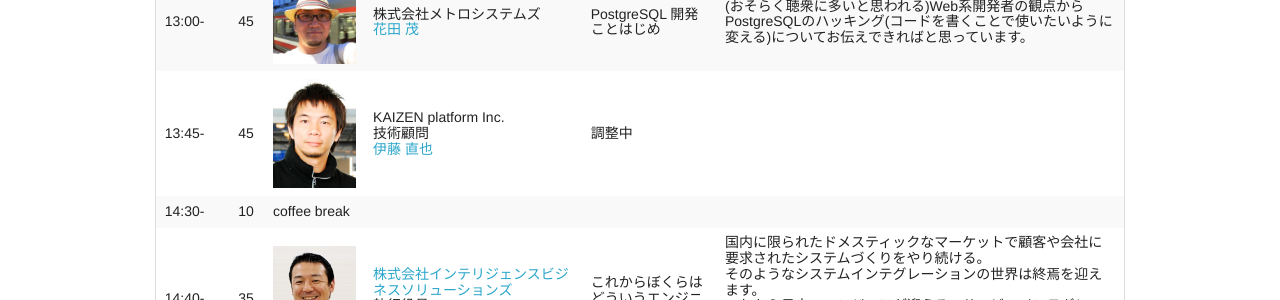
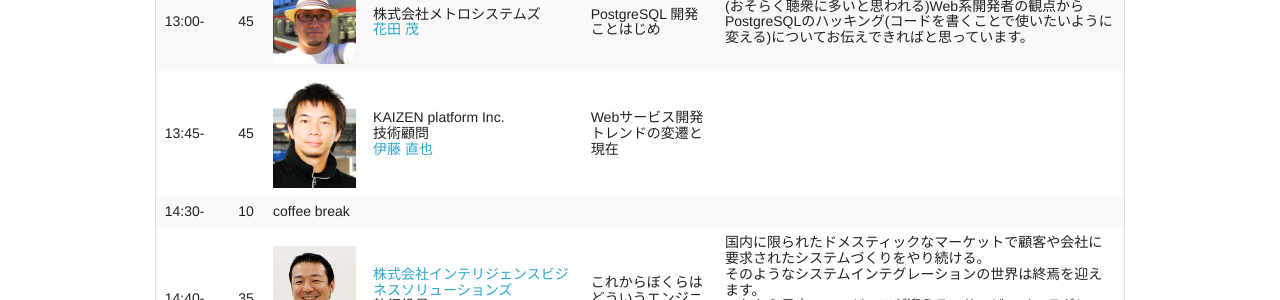
Before and after one commit to hackers-champloo/hackers-champloo.github.io, a Jekyll site: the page built from program.md, in a window 1280 px wide. Shown: the part 1149-1449 px from the top of the page. Built offline with Jekyll 4.4.1, drawn with Linux system fonts in a browser that asks for light colours; Markdown is read by kramdown in place of the engine named in the settings.

Commit message:
伊藤さんトラック概要追加

```diff
--- a/program.md
+++ b/program.md
@@ -92,7 +92,7 @@ title: プログラム
       <td>45</td>
       <td><img width="100" src="/img/profile_ito.png"></td>
       <td>KAIZEN platform Inc.<br>技術顧問<br><a href="https://twitter.com/naoya_ito">伊藤 直也</a></td>
-      <td>調整中</td>
+      <td>Webサービス開発トレンドの変遷と現在</td>
       <td></td>
     </tr>
 
```
